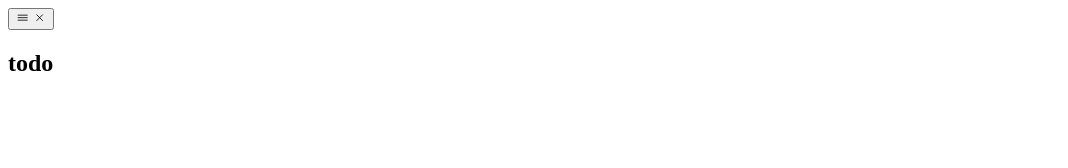
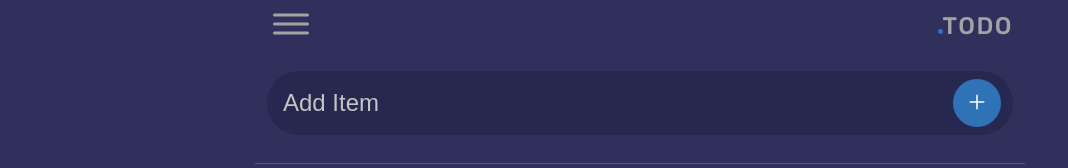
Before and after one commit to marcochavezco/todo-vanillajs, a plain HTML site: page index.html in a window 1280 px wide. Shown: the whole page, without its empty margins (0-1068 px from the left). Drawn offline with nearby package versions, Linux system fonts and the light colour scheme.

Commit message:
header and add item form design

```diff
--- a/index.html
+++ b/index.html
@@ -8,7 +8,7 @@
     <link rel="preconnect" href="https://fonts.googleapis.com" />
     <link rel="preconnect" href="https://fonts.gstatic.com" crossorigin />
     <link
-      href="https://fonts.googleapis.com/css2?family=Rubik:wght@500;600;700&display=swap"
+      href="https://fonts.googleapis.com/css2?family=Rubik:wght@400;500;600;700&display=swap"
       rel="stylesheet"
     />
 
@@ -28,13 +28,22 @@
     <title>TODOListo &mdash; ¡Que no se te pase nada!</title>
   </head>
   <body>
-    <header class="header">
+    <header class="header container">
       <button class="btn-mobile-nav">
         <ion-icon class="icon-mobile-nav" name="menu-outline"></ion-icon>
-        <ion-icon class="icon-mobile-nav" name="close-outline"></ion-icon>
+        <!-- <ion-icon class="icon-mobile-nav" name="close-outline"></ion-icon> -->
       </button>
 
       <h2 class="logo"><span></span>todo</h2>
     </header>
+
+    <section class="add-item-section container">
+      <form class="add-item__form">
+        <input placeholder="Add Item" type="text" class="add-item__input" />
+        <button type="submit" class="add-item__btn">
+          <ion-icon class="add-item__icon" name="add-outline"></ion-icon>
+        </button>
+      </form>
+    </section>
   </body>
 </html>
--- a/style.css
+++ b/style.css
@@ -0,0 +1,177 @@
+/*
+
+--- 01 Typography system
+
+- Font sizes (px)
+10 / 12 / 14 / 16 / 18 / 20 / 24 / 30 / 36 / 44 / 52 / 62 / 74 / 86 / 98
+
+- Font weights
+400
+500
+600
+700
+
+- Line heights
+Default: 1
+Small: 1.05
+Medium: 1.2
+Paragraph default: 1.6
+Large: 1.8
+
+- Letter spacing
+0.5px
+0.75px
+
+--- 02 COLORS
+#2F3E62
+#fafbfc
+#3072b6
+#0b0b1f
+#489edb
+#3887d0
+
+#31305c
+#b1b1b1
+#a3a3a3
+#c4c4c4
+
+--- 05 SHADOWS
+
+--- 06 BORDER-RADIUS
+
+--- 07 WHITESPACE
+
+- Spacing system (px)
+2 / 4 / 8 / 12 / 16 / 24 / 32 / 48 / 64 / 80 / 96 / 128
+ */
+
+* {
+  margin: 0;
+  padding: 0;
+  box-sizing: border-box;
+}
+
+html {
+  font-size: 62.5%;
+}
+
+body {
+  font-family: "Rubik", sans-serif;
+  line-height: 1;
+  font-weight: 400;
+  color: #555;
+  background-color: #31305c;
+}
+
+/* HEADER */
+
+.header {
+  display: flex;
+  justify-content: space-between;
+  align-items: center;
+
+  padding: 0 1.2rem;
+}
+
+.btn-mobile-nav {
+  border: none;
+  background: none;
+  cursor: pointer;
+}
+
+.icon-mobile-nav {
+  height: 4.8rem;
+  width: 4.8rem;
+  color: #a3a3a3;
+}
+
+.logo span {
+  display: inline-block;
+  width: 5px;
+  height: 5px;
+  background-color: #3072b6;
+  border-radius: 50%;
+}
+
+.logo {
+  font-weight: 500;
+  font-size: 2.4rem;
+  letter-spacing: 1.5px;
+  text-transform: uppercase;
+  color: #a3a3a3;
+}
+
+/* ADD ITEM SECTION */
+
+.add-item-section {
+  padding: 0.8rem 0 1.6rem 0;
+  margin: 0 auto;
+  border-bottom: 1px solid #55548b;
+}
+
+.add-item__form {
+  display: flex;
+  justify-content: space-between;
+  align-items: center;
+
+  margin: 1.2rem;
+  height: 6.4rem;
+  background-color: #272850;
+  border-radius: 999px;
+
+  transition: all 0.3s;
+}
+
+.add-item__form:focus-within {
+  outline: none;
+  box-shadow: inset 0 0 0 3px #55548b;
+  border-radius: 9999px;
+}
+
+.add-item__input {
+  width: 90%;
+  height: 100%;
+  border: none;
+  background: none;
+  padding-left: 1.6rem;
+
+  font-size: 2.4rem;
+  font-weight: 400;
+  color: #c4c4c4;
+}
+
+.add-item__input::placeholder {
+  color: #c4c4c4;
+}
+
+.add-item__form *:focus {
+  outline: none;
+}
+
+.add-item__btn {
+  border: none;
+  background: none;
+  cursor: pointer;
+  display: inline-block;
+
+  min-width: 4.8rem;
+  min-height: 4.8rem;
+  margin-right: 1.2rem;
+  margin-left: 1.2rem;
+
+  border-radius: 50%;
+  background-color: #3072b6;
+}
+
+.add-item__icon {
+  width: 2.4rem;
+  height: 2.4rem;
+
+  color: #fff;
+}
+/************************/
+
+.container {
+  max-width: 77rem;
+  margin: 0 auto;
+}
```
